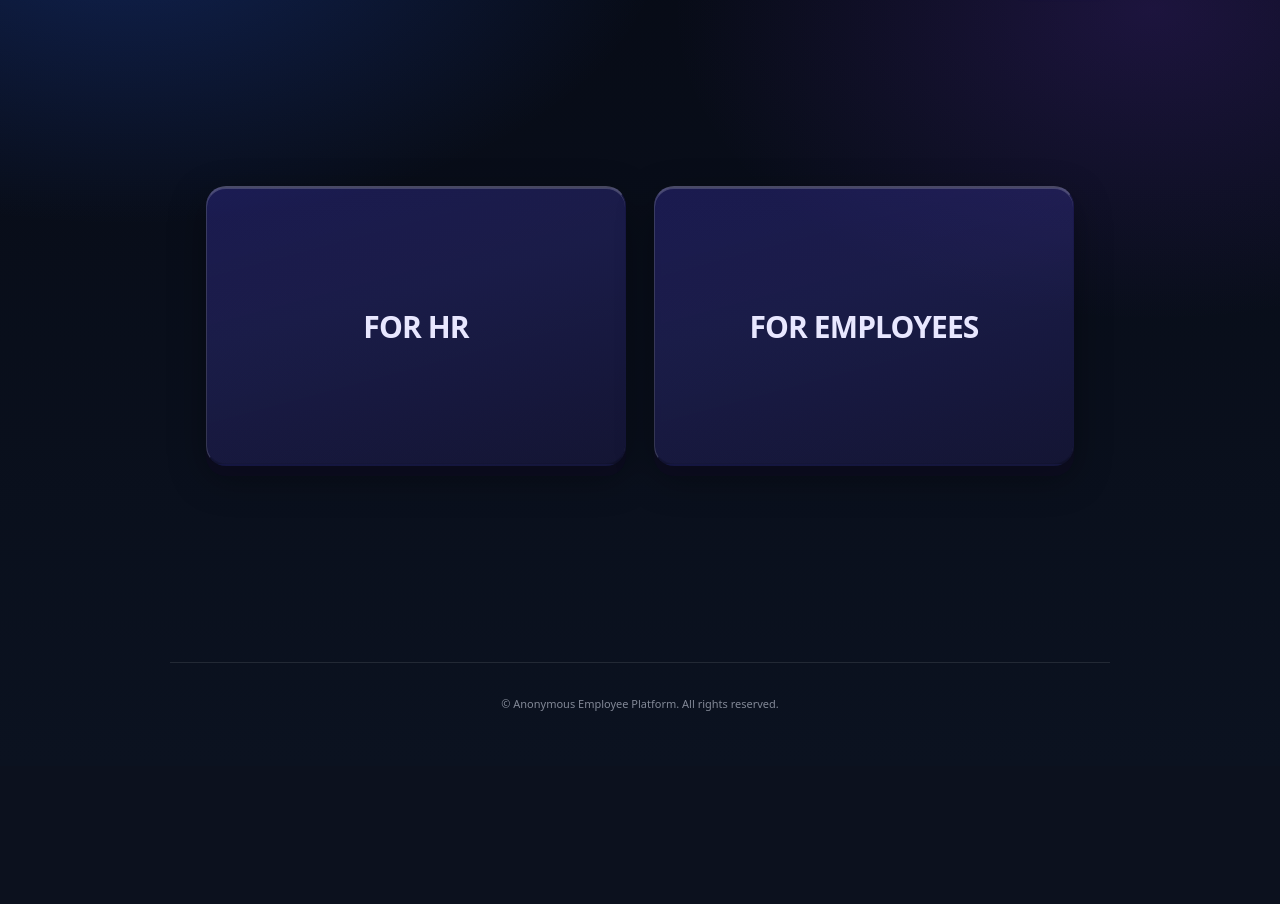
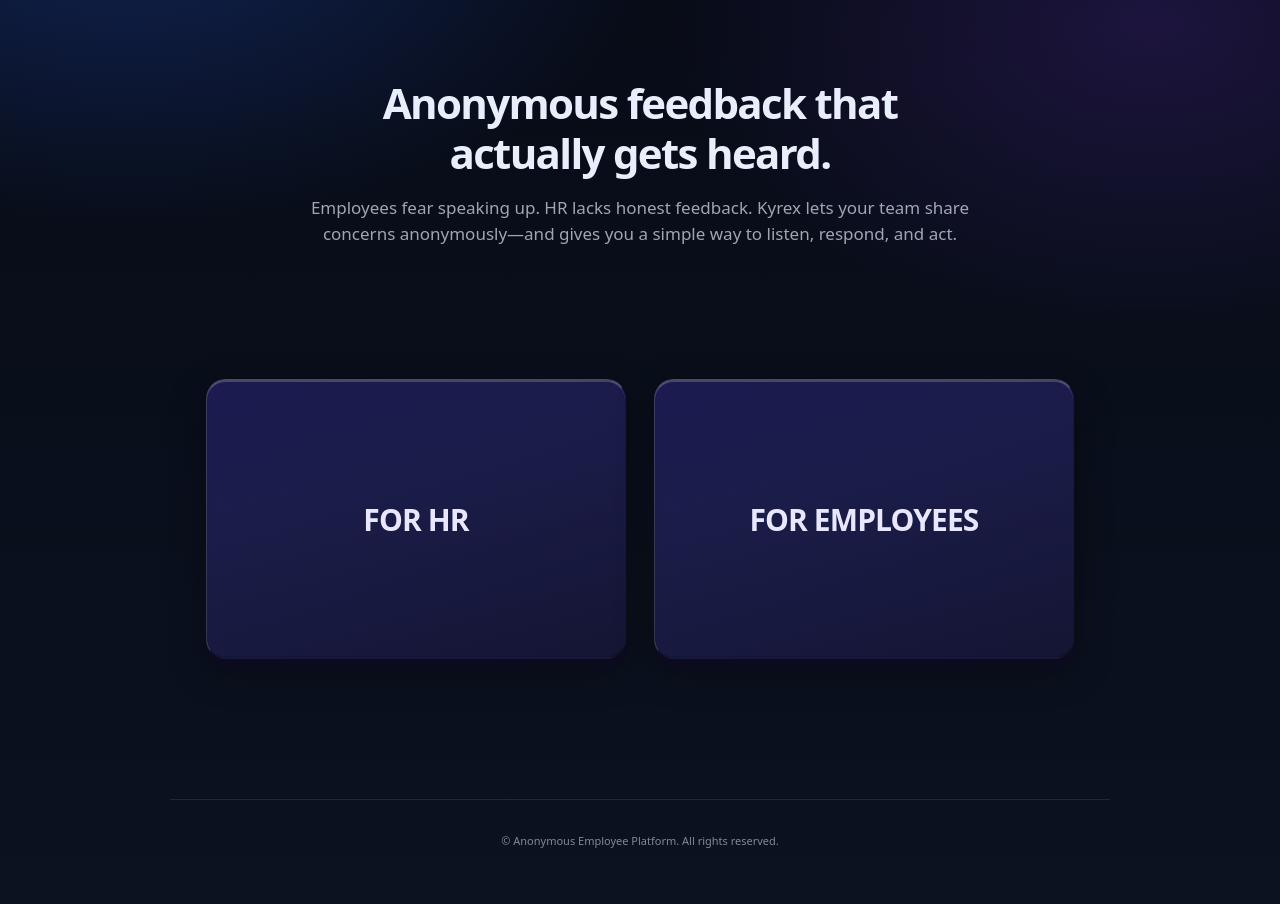
Before and after one commit to gaggame1010-arch/employee-feedback-platform, a Django app: page / in a window 1280 px wide. Shown: the part 75-979 px from the top of the page. Before the commit the page ends 786 px from the top, so only its background shows below. Run offline with Django 5.2, Linux system fonts and the light colour scheme.

Commit message:
Home: add conversion hero above HR/Employee buttons

```diff
--- a/submissions/templates/submissions/base.html
+++ b/submissions/templates/submissions/base.html
@@ -387,14 +387,34 @@
         .reveal{ transition: none; transform: none; opacity: 1; }
       }
 
+      .home-hero{
+        text-align: center;
+        padding: 48px 24px 40px;
+        max-width: 720px;
+        margin: 0 auto;
+      }
+      .home-hero .hero-headline{
+        font-size: clamp(28px, 5vw, 42px);
+        font-weight: 800;
+        letter-spacing: -.04em;
+        line-height: 1.2;
+        margin: 0 0 16px;
+        color: var(--text);
+      }
+      .home-hero .hero-subtext{
+        font-size: 17px;
+        line-height: 1.55;
+        color: var(--muted);
+        margin: 0;
+      }
       .home-buttons{
         display: flex;
         flex-wrap: wrap;
         gap: 28px;
         justify-content: center;
         align-items: center;
-        min-height: calc(100vh - 200px);
-        padding: 32px 0 40px;
+        min-height: calc(100vh - 320px);
+        padding: 24px 0 40px;
       }
       .home-btn-big{
         --purple-dark: rgba(30,27,75,.5);
--- a/submissions/templates/submissions/home.html
+++ b/submissions/templates/submissions/home.html
@@ -4,6 +4,10 @@
 {% block hint %}{% endblock %}
 
 {% block content %}
+  <section class="home-hero reveal" data-reveal>
+    <h1 class="hero-headline">Anonymous feedback that actually gets heard.</h1>
+    <p class="hero-subtext">Employees fear speaking up. HR lacks honest feedback. Kyrex lets your team share concerns anonymously—and gives you a simple way to listen, respond, and act.</p>
+  </section>
   <div class="home-buttons reveal" data-reveal id="home-buttons">
     <button type="button" class="home-btn-big" data-home-toggle="hr">For HR</button>
     <button type="button" class="home-btn-big" data-home-toggle="emp">For Employees</button>
```
